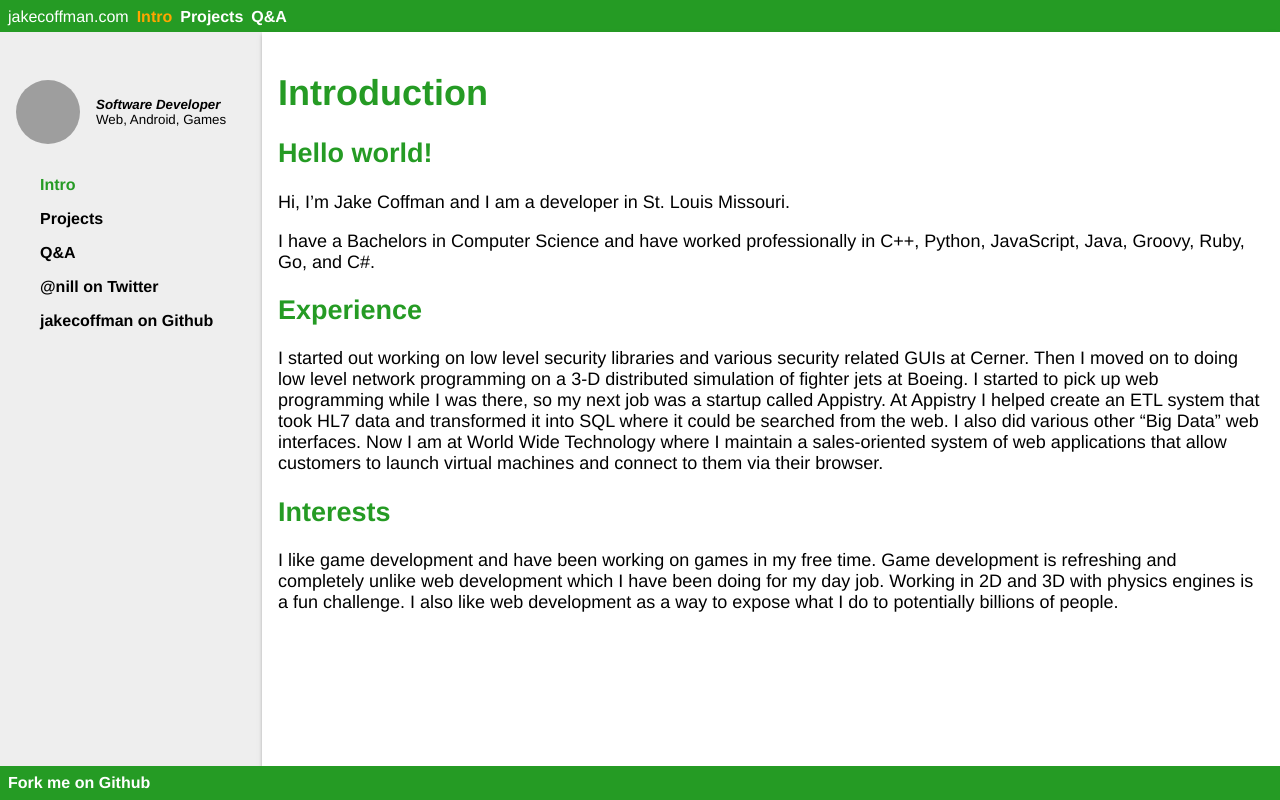
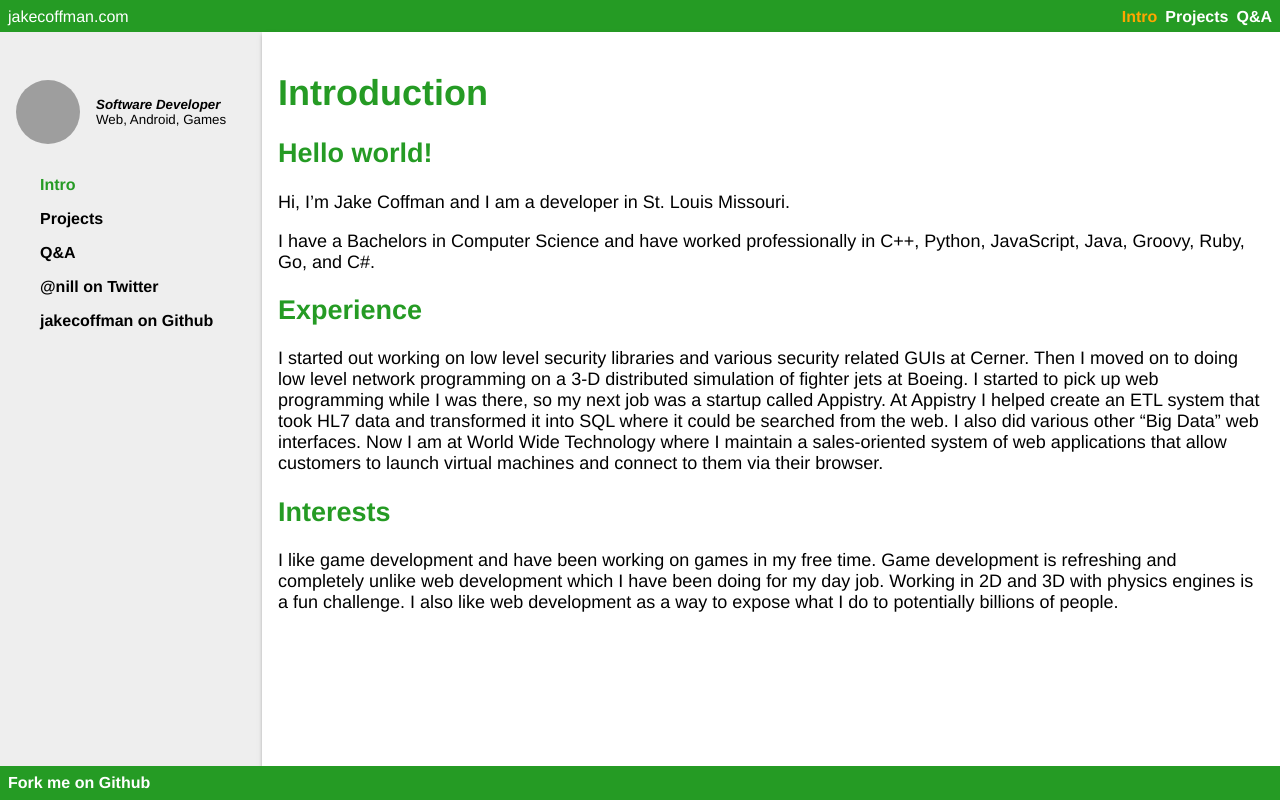
Before and after one commit to jakecoffman/jakecoffman.com, a Vue app: page / in a window 1280 px wide. Built offline with nearby package versions, Linux system fonts and the light colour scheme; grey boxes are pictures that could not be loaded.

Commit message:
fix header nav

```diff
--- a/src/App.vue
+++ b/src/App.vue
@@ -2,7 +2,8 @@
   <div id="app">
     <header>
       <span>jakecoffman.com</span>
-      <my-nav class="grow" mini="true"/>
+      <div class="grow"/>
+      <my-nav mini="true"/>
     </header>
 
     <nav class="hide-small">
```
